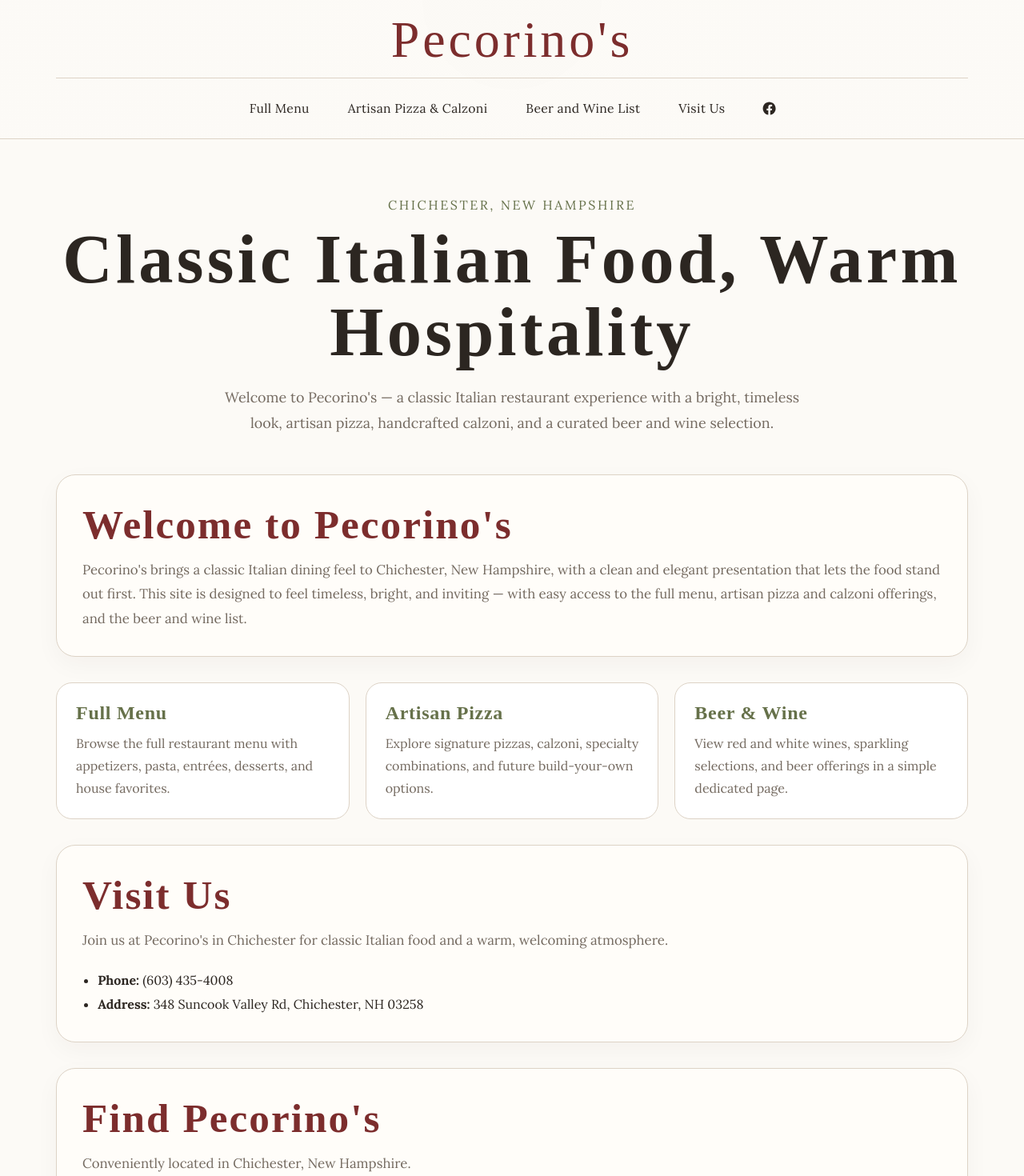
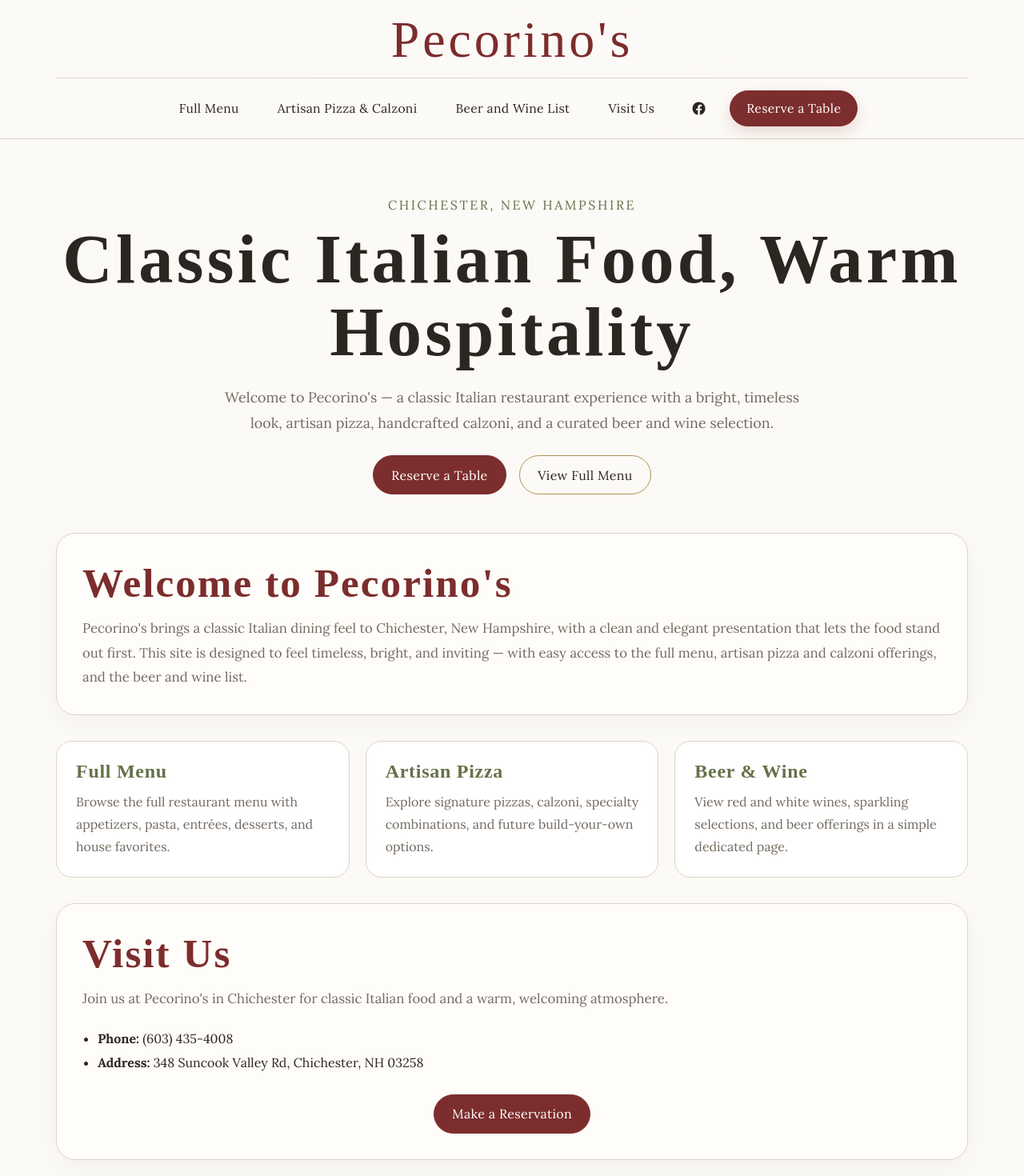
Before and after one commit to brooks1114/ristorantepecorino, a React (Vite) app: page / in a window 1280 px wide. Shown: the top 1470 px of the page at 80% size. Built offline with nearby package versions, Linux system fonts and the light colour scheme; a web font is replaced by a local one.

Commit message:
add reservations link

```diff
--- a/src/components/Footer.jsx
+++ b/src/components/Footer.jsx
@@ -9,6 +9,16 @@ export default function Footer() {
         <p className="site-footer-details">
           <a href="tel:16034354008">(603) 435-4008</a>
         </p>
+        <p className="site-footer-details">
+          <a
+            href="https://tables.toasttab.com/restaurants/6456a10e-bf3c-4e18-a21e-4e925162f48a/reserve"
+            target="_blank"
+            rel="noreferrer"
+            className="footer-reserve-link"
+          >
+            Reserve a Table
+          </a>
+        </p>
       </div>
     </footer>
   )
--- a/src/components/Header.jsx
+++ b/src/components/Header.jsx
@@ -77,6 +77,17 @@ export default function Header() {
                 <FacebookIcon />
               </a>
             </li>
+            <li>
+              <a
+                href="https://tables.toasttab.com/restaurants/6456a10e-bf3c-4e18-a21e-4e925162f48a/reserve"
+                target="_blank"
+                rel="noreferrer"
+                className="nav-reserve-link"
+                aria-label="Reserve a table at Pecorino's"
+              >
+                Reserve a Table
+              </a>
+            </li>
           </ul>
         </nav>
       </div>
--- a/src/components/Home.jsx
+++ b/src/components/Home.jsx
@@ -5,16 +5,30 @@ export default function Home() {
         <div className="hero-eyebrow">Chichester, New Hampshire</div>
         <h1 className="hero-title">Classic Italian Food, Warm Hospitality</h1>
         <p className="hero-subtitle">
-          Welcome to Pecorino's — a classic Italian restaurant experience with a
+          Welcome to Pecorino&apos;s — a classic Italian restaurant experience with a
           bright, timeless look, artisan pizza, handcrafted calzoni, and a curated
           beer and wine selection.
         </p>
+
+        <div className="hero-actions">
+          <a
+            href="https://tables.toasttab.com/restaurants/6456a10e-bf3c-4e18-a21e-4e925162f48a/reserve"
+            target="_blank"
+            rel="noreferrer"
+            className="btn-primary"
+          >
+            Reserve a Table
+          </a>
+          <a href="#/full-menu" className="btn-secondary">
+            View Full Menu
+          </a>
+        </div>
       </section>
 
       <section className="section-card">
-        <h2 className="page-title">Welcome to Pecorino's</h2>
+        <h2 className="page-title">Welcome to Pecorino&apos;s</h2>
         <p className="page-copy">
-          Pecorino's brings a classic Italian dining feel to Chichester, New
+          Pecorino&apos;s brings a classic Italian dining feel to Chichester, New
           Hampshire, with a clean and elegant presentation that lets the food stand
           out first. This site is designed to feel timeless, bright, and inviting —
           with easy access to the full menu, artisan pizza and calzoni offerings,
@@ -51,7 +65,7 @@ export default function Home() {
       <section className="section-card section-spacing">
         <h2 className="page-title">Visit Us</h2>
         <p className="page-copy">
-          Join us at Pecorino's in Chichester for classic Italian food and a warm,
+          Join us at Pecorino&apos;s in Chichester for classic Italian food and a warm,
           welcoming atmosphere.
         </p>
 
@@ -64,15 +78,26 @@ export default function Home() {
             <strong>Address:</strong> 348 Suncook Valley Rd, Chichester, NH 03258
           </li>
         </ul>
+
+        <div className="section-actions">
+          <a
+            href="https://tables.toasttab.com/restaurants/6456a10e-bf3c-4e18-a21e-4e925162f48a/reserve"
+            target="_blank"
+            rel="noreferrer"
+            className="btn-primary"
+          >
+            Make a Reservation
+          </a>
+        </div>
       </section>
 
       <section className="section-card section-spacing">
-        <h2 className="page-title">Find Pecorino's</h2>
+        <h2 className="page-title">Find Pecorino&apos;s</h2>
         <p className="page-copy">
           Conveniently located in Chichester, New Hampshire.
         </p>
 
-        <div style={{ marginTop: '1.5rem', borderRadius: '20px', overflow: 'hidden' }}>
+        <div className="map-frame-wrap">
           <iframe
             title="Pecorino's location map"
             src="https://www.google.com/maps?q=348%20Suncook%20Valley%20Rd%2C%20Chichester%2C%20NH%2003258&z=15&output=embed"
@@ -87,7 +112,7 @@ export default function Home() {
       </section>
 
       <p className="footer-note">
-        Pecorino's • 348 Suncook Valley Rd, Chichester, NH 03258 • (603) 435-4008
+        Pecorino&apos;s • 348 Suncook Valley Rd, Chichester, NH 03258 • (603) 435-4008
       </p>
     </>
   )
--- a/src/components/VisitUs.jsx
+++ b/src/components/VisitUs.jsx
@@ -9,6 +9,17 @@ export default function VisitUs() {
           stopping in for dinner, artisan pizza, or drinks, we look forward to
           welcoming you.
         </p>
+
+        <div className="section-actions">
+          <a
+            href="https://tables.toasttab.com/restaurants/6456a10e-bf3c-4e18-a21e-4e925162f48a/reserve"
+            target="_blank"
+            rel="noreferrer"
+            className="btn-primary"
+          >
+            Reserve a Table
+          </a>
+        </div>
       </section>
 
       <section className="section-card section-spacing">
@@ -38,6 +49,17 @@ export default function VisitUs() {
             </a>
           </li>
         </ul>
+
+        <div className="section-actions">
+          <a
+            href="https://tables.toasttab.com/restaurants/6456a10e-bf3c-4e18-a21e-4e925162f48a/reserve"
+            target="_blank"
+            rel="noreferrer"
+            className="btn-primary"
+          >
+            Make a Reservation
+          </a>
+        </div>
       </section>
 
       <section className="section-card section-spacing">
@@ -58,6 +80,17 @@ export default function VisitUs() {
             referrerPolicy="no-referrer-when-downgrade"
           />
         </div>
+
+        <div className="section-actions">
+          <a
+            href="https://tables.toasttab.com/restaurants/6456a10e-bf3c-4e18-a21e-4e925162f48a/reserve"
+            target="_blank"
+            rel="noreferrer"
+            className="btn-primary"
+          >
+            Reserve Before You Arrive
+          </a>
+        </div>
       </section>
     </div>
   )
--- a/src/index.css
+++ b/src/index.css
@@ -145,6 +145,28 @@ button {
     height: 1.2rem;
 }
 
+.nav-reserve-link {
+    display: inline-flex;
+    align-items: center;
+    justify-content: center;
+    padding: 0.72rem 1.25rem;
+    border-radius: 999px;
+    background: var(--wine);
+    color: #fff;
+    font-size: 0.98rem;
+    letter-spacing: 0.02em;
+    border: 1px solid var(--wine);
+    transition: background-color 0.2s ease, color 0.2s ease, transform 0.2s ease,
+        box-shadow 0.2s ease;
+    box-shadow: 0 8px 18px rgba(124, 45, 45, 0.16);
+}
+
+.nav-reserve-link:hover {
+    background: #652525;
+    color: #fff;
+    transform: translateY(-1px);
+}
+
 .hero {
     padding: 4.5rem 0 3rem;
     text-align: center;
@@ -172,6 +194,53 @@ button {
     color: var(--muted);
     font-size: 1.12rem;
     line-height: 1.8;
+}
+
+.hero-actions,
+.section-actions {
+    display: flex;
+    justify-content: center;
+    gap: 1rem;
+    flex-wrap: wrap;
+    margin-top: 1.5rem;
+}
+
+.btn-primary,
+.btn-secondary {
+    display: inline-flex;
+    align-items: center;
+    justify-content: center;
+    min-height: 48px;
+    padding: 0.85rem 1.4rem;
+    border-radius: 999px;
+    font-size: 1rem;
+    letter-spacing: 0.02em;
+    transition: background-color 0.2s ease, color 0.2s ease, transform 0.2s ease,
+        border-color 0.2s ease;
+}
+
+.btn-primary {
+    background: var(--wine);
+    color: #fff;
+    border: 1px solid var(--wine);
+}
+
+.btn-primary:hover {
+    background: #652525;
+    color: #fff;
+    transform: translateY(-1px);
+}
+
+.btn-secondary {
+    background: transparent;
+    color: var(--text);
+    border: 1px solid var(--gold);
+}
+
+.btn-secondary:hover {
+    background: rgba(176, 141, 87, 0.1);
+    color: var(--wine);
+    transform: translateY(-1px);
 }
 
 .section-card {
@@ -483,8 +552,13 @@ button {
     line-height: 1.7;
 }
 
-.site-footer-details a:hover {
+.site-footer-details a:hover,
+.footer-reserve-link:hover {
     color: var(--wine);
+}
+
+.footer-reserve-link {
+    font-weight: 600;
 }
 
 @media (max-width: 860px) {
@@ -524,7 +598,8 @@ button {
         font-size: 2.5rem;
     }
 
-    .nav-link {
+    .nav-link,
+    .nav-reserve-link {
         width: 100%;
         text-align: center;
     }
@@ -546,4 +621,10 @@ button {
     .menu-item-name {
         font-size: 1.35rem;
     }
+
+    .hero-actions,
+    .section-actions {
+        flex-direction: column;
+        align-items: stretch;
+    }
 }
```
